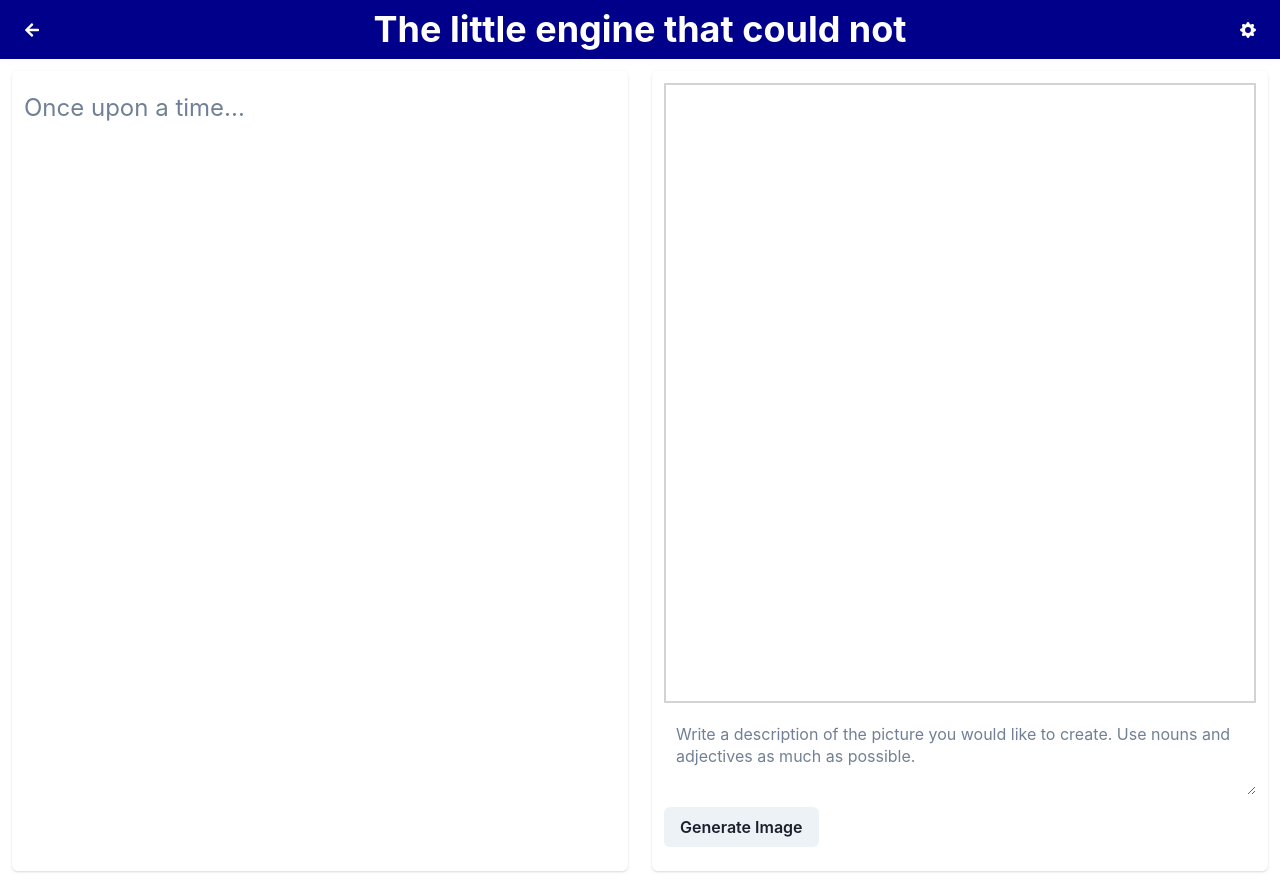
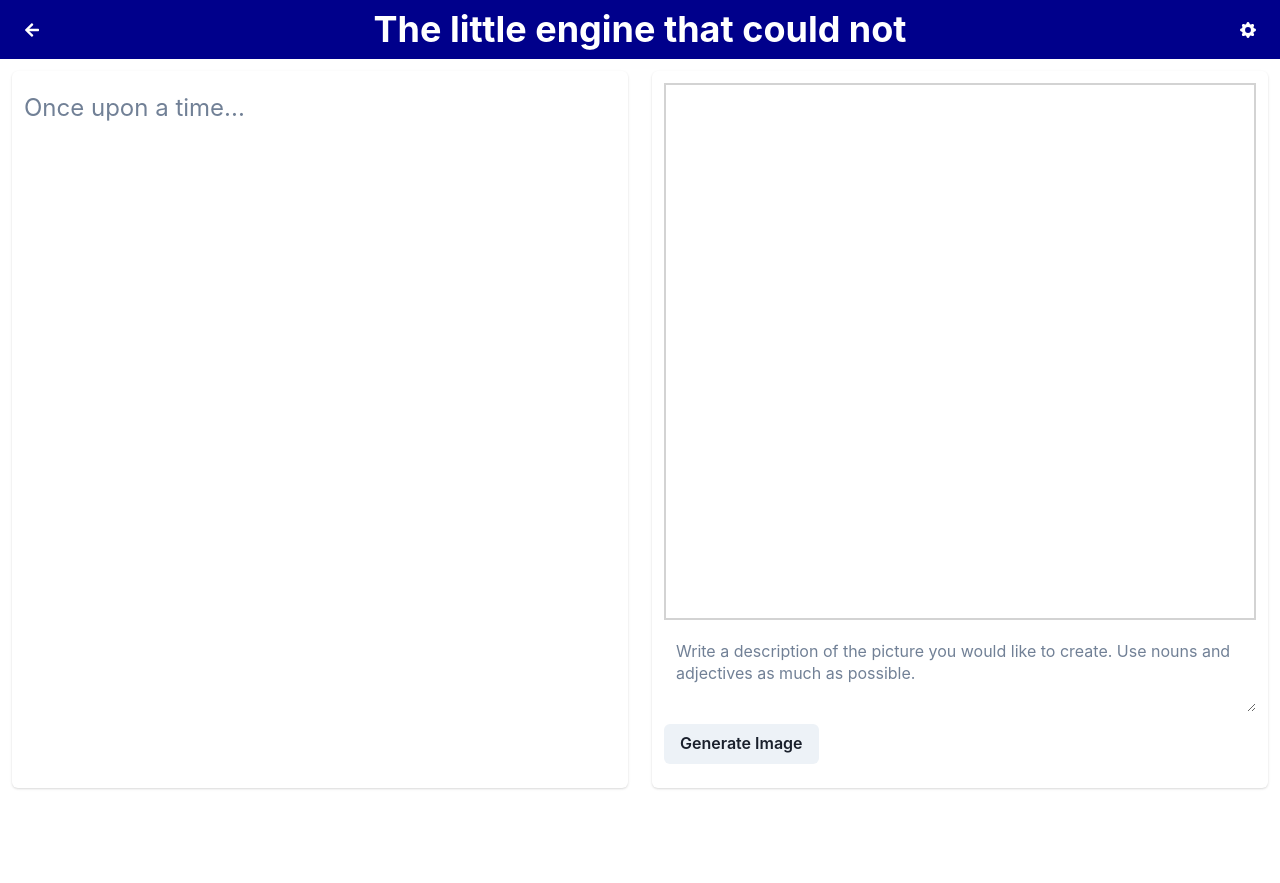
Before and after one commit to MarcelPratikto/MyStoryIllustrator, a React (Create React App) app in the folder Client/my-story-illustrator-client/: page /book/1 in a window 1280 px wide. After the commit the page ends 800 px from the top, so only its background shows below. Built offline with nearby package versions, Linux system fonts and the light colour scheme.

Commit message:
fixed book read page to get rid of scroll

```diff
--- a/Client/my-story-illustrator-client/src/components/read_book/genericPage.jsx
+++ b/Client/my-story-illustrator-client/src/components/read_book/genericPage.jsx
@@ -6,8 +6,6 @@ function GenericPage(props) {
     return (
         <Box
             w="100%"
-            maxH="800px"
-            h="100vh"
             m={3}
             p={3}
             borderRadius="md"
--- a/Client/my-story-illustrator-client/src/components/read_book/leftPage.jsx
+++ b/Client/my-story-illustrator-client/src/components/read_book/leftPage.jsx
@@ -9,7 +9,6 @@ function LeftPage() {
             <Textarea
                 variant="unstyled"
                 cursor="text"
-                height="100%"
                 maxH="100%"
                 placeholder="Once upon a time..."
                 focusBorderColor="lightGrey"
--- a/Client/my-story-illustrator-client/src/pages/bookPage.jsx
+++ b/Client/my-story-illustrator-client/src/pages/bookPage.jsx
@@ -10,14 +10,14 @@ function BookPage(props) {
     const params = useParams();
     const book = props.books.filter(b => b.id = params.id)[0]
     return (
-        <Box>
+        <Flex h="100%" flexDir="column">
             <Header heading={book.title} />
-            <Flex justify="space-between">
+            <Flex justify="space-between" h="100%">
                 <LeftPage />
                 <RightPage />
             </Flex>
             <PageFooter />
-        </Box>
+        </Flex>
     )
 }
 
```
